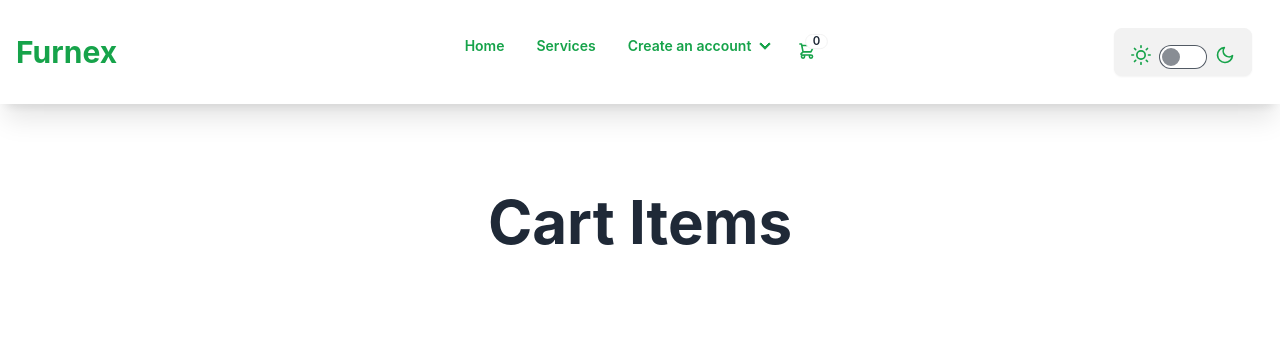
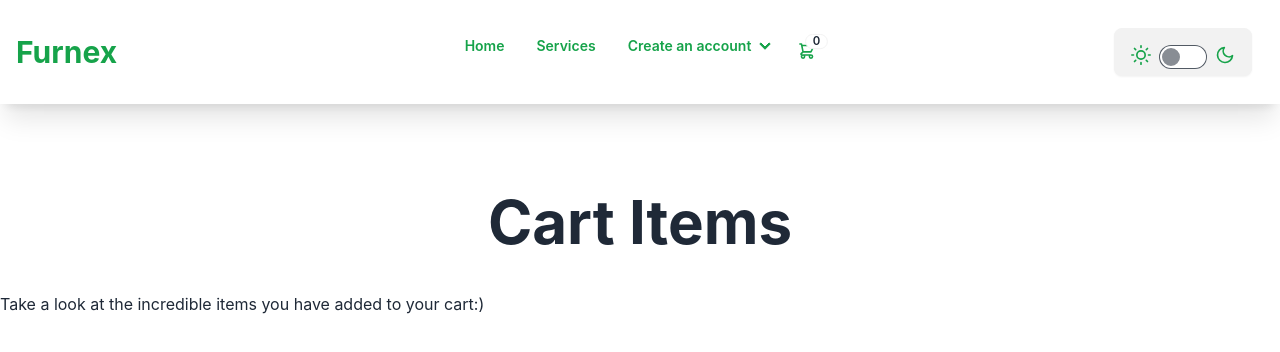
Before and after one commit to patrickiyiakimo/trendy-trove, a React (Create React App) app: page /cartpage in a window 1280 px wide. Shown: the top 352 px of the page. Built offline with nearby package versions, Linux system fonts and the light colour scheme.

Commit message:
i added more words to the cart items page

```diff
--- a/src/components/CartPage.jsx
+++ b/src/components/CartPage.jsx
@@ -6,6 +6,7 @@ const CartPage = () => {
       <h1 className="text-center font-bold text-2xl md:text-6xl pb-10 pt-48">
         Cart Items
       </h1>
+      <p>Take a look at the incredible items you have added to your cart:)</p>
     </div>
   );
 };
--- a/src/components/Navbar.jsx
+++ b/src/components/Navbar.jsx
@@ -48,7 +48,6 @@ const Navbar = () => {
   } = useForm();
 
   const onSubmit = (data) => console.log(data);
-
 
   return (
     <div
```
Also changed, not shown: src/components/Hero.jsx (line endings or trailing spaces). Lines whose indentation alone changed are shown as unchanged.
